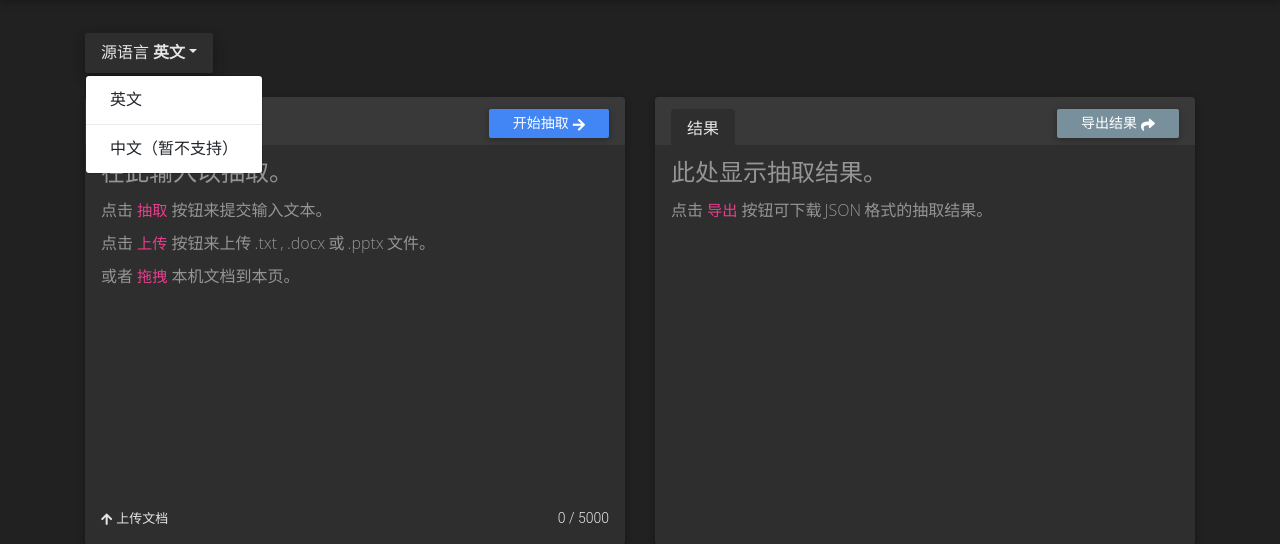
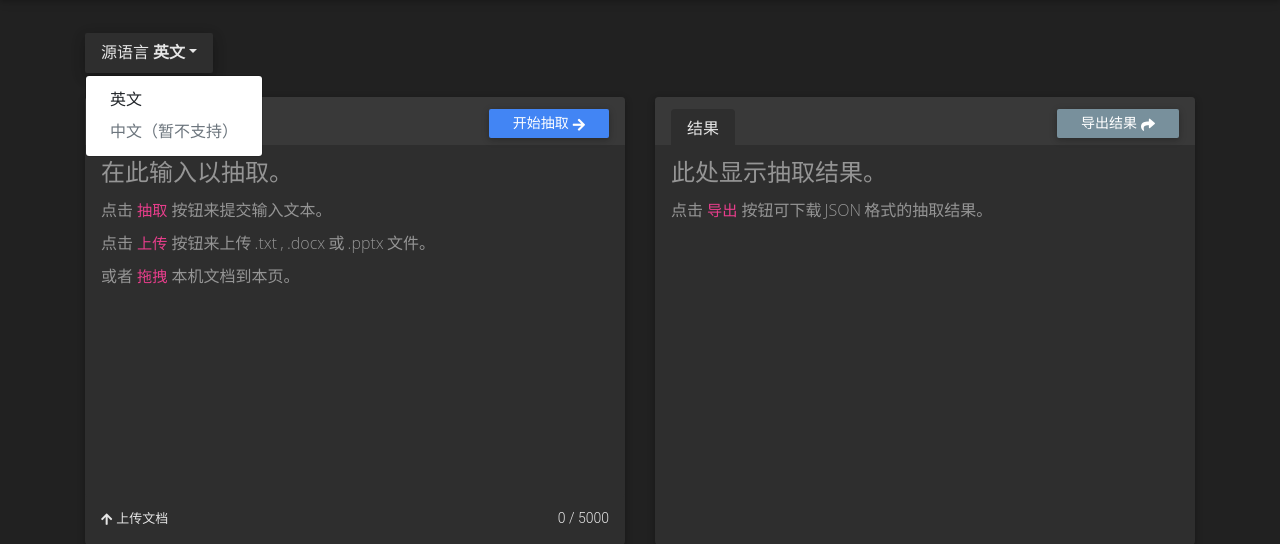
Before and after one commit to wongself/nlp-in-your-area, a Django app: page / in a window 1280 px wide, after a click that opens the changed part. Shown: the part 48-592 px from the top of the page. Run offline with Django 3.2, Linux system fonts and the light colour scheme; some libraries are stand-ins or nearby versions.

Commit message:
dropdown

```diff
--- a/nlp/templates/extract.html
+++ b/nlp/templates/extract.html
@@ -34,9 +34,8 @@ active
           class="d-none d-sm-inline-block mr-1">源语言</span><span
           class="font-weight-bold">英文</span></button>
       <div class="dropdown-menu">
-        <a class="dropdown-item" type="button">英文</a>
-        <div class="dropdown-divider"></div>
-        <a class="dropdown-item" type="button">中文（暂不支持）</a>
+        <button class="dropdown-item" type="button">英文</button>
+        <button class="dropdown-item" type="button" disabled>中文（暂不支持）</button>
       </div>
       <!-- Language -->
 
```
